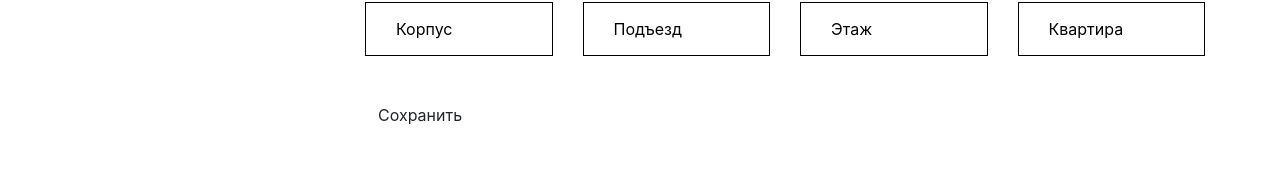
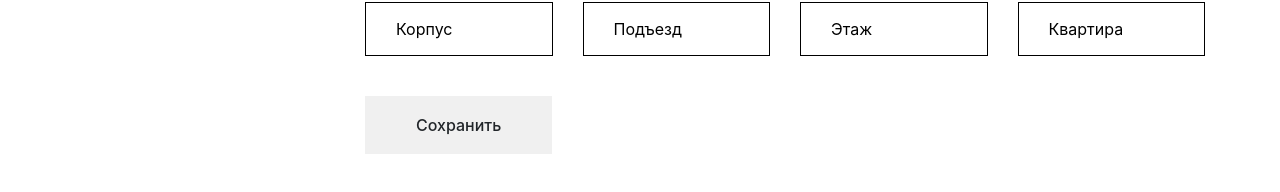
Before and after one commit to Nurkhanfront/collibri, a Vue app: page /my-account in a window 1280 px wide. Shown: the part 710-902 px from the top of the page. Built offline with nearby package versions, Linux system fonts and the light colour scheme; no server answers; what vue-the-mask would draw is missing.

Commit message:
fix styles

```diff
--- a/src/assets/sass/components/_buttons.scss
+++ b/src/assets/sass/components/_buttons.scss
@@ -75,6 +75,35 @@
     }
 }
 
+.btn_gray {
+    background: #F0F0F0;
+    font-weight: 500;
+    padding: 16px 50px;
+    border-radius: 0;
+    z-index: 10;
+    position: relative;
+    &::after {
+        content: '';
+        width: 0;
+        left: auto;
+        right: 0;
+        top: 0;
+        height: 100%;
+        position: absolute;
+        background-color: #000;
+        transition: all .5s ease;
+        z-index: -1;
+    }
+    &:hover {
+        color: #fff;
+        &::after {
+            width: 100%;
+            left: 0;
+            right: auto;
+        }
+    }
+}
+
 .btn_black {
     width: fit-content;
     padding: 15px 70px;
--- a/src/views/layouts/Header.vue
+++ b/src/views/layouts/Header.vue
@@ -67,6 +67,9 @@
                 <a href="#"
                   ><img src="@/assets/images/shop_icon.svg" alt=""
                 /></a>
+                <router-link to="/login">
+                  <img src="@/assets/images/user.svg" alt="">
+                </router-link>
                 <div class="lang">
                   <span @click="changeLanguage">{{ switchLang }}</span>
                 </div>
```
